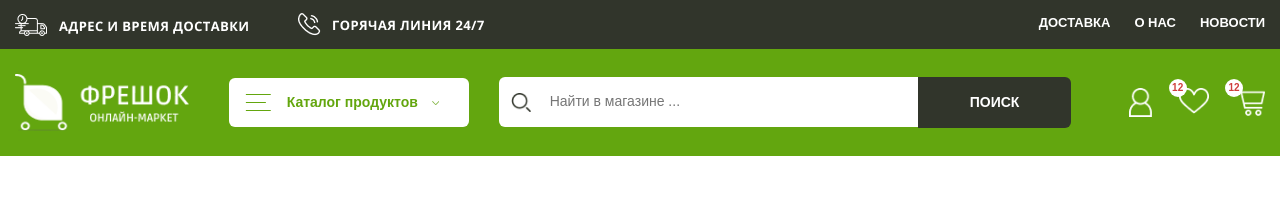
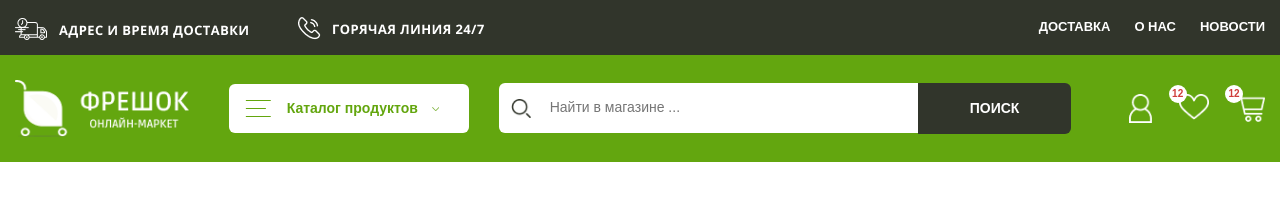
Before and after one commit to RomanSokurenko/SimpleFood, a website: page app/index.html in a window 1280 px wide. Drawn offline with nearby package versions, Linux system fonts and the light colour scheme; files that its build step writes are made by us from their sources.

Commit message:
исправил header

```diff
--- a/app/scss/style.scss
+++ b/app/scss/style.scss
@@ -6,7 +6,7 @@
 
 .header {
   background-color: #31352b;
-  padding: 13px 0;
+  padding-top: 17px;
   &__inner {
     display: flex;
     justify-content: space-between;
@@ -37,6 +37,7 @@
 .user {
   background-color: #63a60f;
   padding: 25px 0;
+  margin-top: 15px;
 
   &__inner {
     display: flex;
```
Also changed, not shown: app/index.html (+5 -2 lines).
